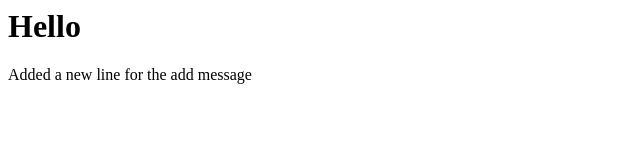
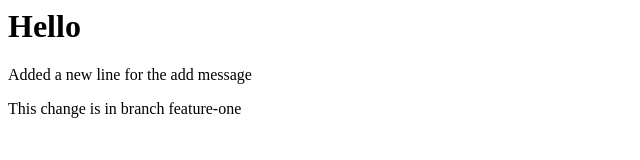
Before and after one commit to tstrat/git-demo-2, a plain HTML site: page index.html in a window 1280 px wide. Shown: the whole page, without its empty margins (0-640 px from the left). Drawn offline with Linux system fonts and the light colour scheme.

Commit message:
feature one additions

```diff
--- a/index.html
+++ b/index.html
@@ -3,5 +3,7 @@
   <body>
     <h1>Hello</h1>
     <p>Added a new line for the add message</p>
+
+    <div>This change is in branch feature-one</div>
   </body>
 </html>
```
Also changed, not shown: 1 other file.
